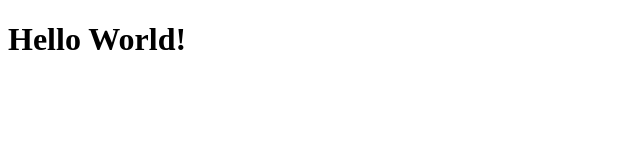
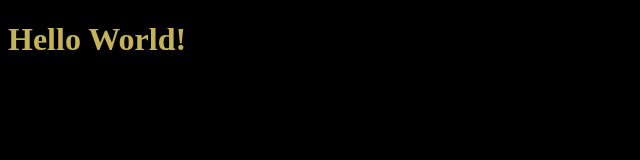
Before and after one commit to TUSD-Shane/TUSD-Shane.github.io, a plain HTML site: page index.html in a window 1280 px wide. Shown: the whole page, without its empty margins (0-640 px from the left). Drawn offline with Linux system fonts and the light colour scheme.

Commit message:
Update 002.1

```diff
--- a/index.html
+++ b/index.html
@@ -7,8 +7,8 @@
         <style>
             body
             {
-                background-color: 000000;
-                color: c5b358;
+                background-color: #000000;
+                color: #c5b358;
             }
 
         </style>
```
